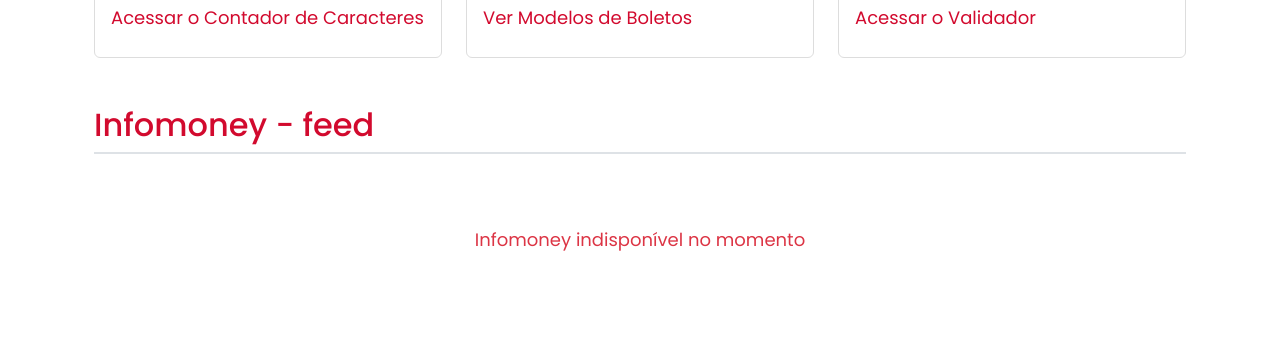
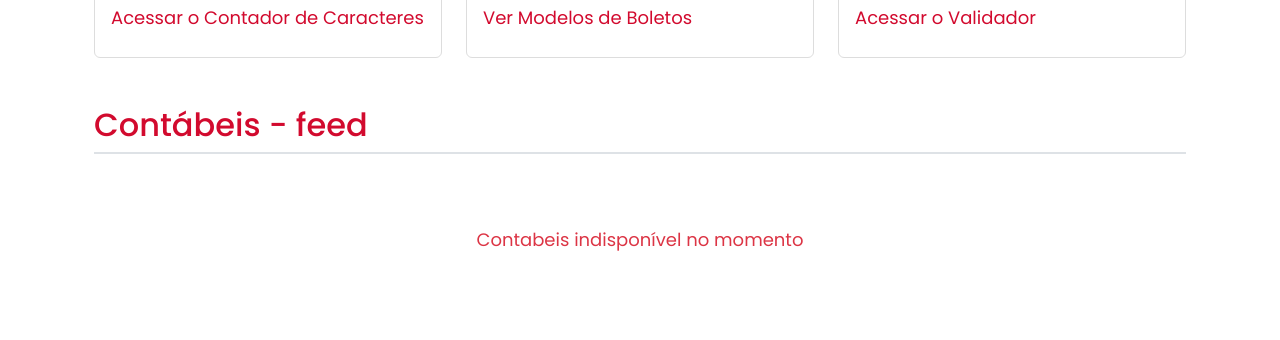
Before and after one commit to Sergio-Damm/boletobancario, a Jekyll site: the page built from index.html, in a window 1280 px wide and 900 px high, scrolled down 2019 px. Shown: the part 158-498 px from the top of the window. Built offline with Jekyll 4.4.1, drawn with Linux system fonts in a browser that asks for light colours.

Commit message:
feed contabeis

```diff
--- a/index.html
+++ b/index.html
@@ -260,14 +260,14 @@
     <div class="container">
         <div class="row">
             <div class="col-12 mx-auto">
-                <a class="link-interno" href="https://www.infomoney.com.br/" target="_blank" rel="noopener noreferrer">
-                    <h2 class="fs-2 text-cerise border-bottom border-2 pb-2 mb-4">Infomoney - feed</h2>
+                <a class="link-interno" href="https://www.contabeis.com.br/" target="_blank" rel="noopener noreferrer">
+                    <h2 class="fs-2 text-cerise border-bottom border-2 pb-2 mb-4">Contábeis - feed</h2>
                 </a>
-                <div id="loading3" class="text-center py-4 text-muted">
+                <div id="loading5" class="text-center py-4 text-muted">
                     <div class="spinner-border spinner-border-sm text-black me-2" role="status"></div>
                     Carregando ...
                 </div>
-                <div id="lista3" class="row g-4">
+                <div id="lista5" class="row g-4">
                 </div>
             </div>
         </div>
--- a/js/main.js
+++ b/js/main.js
@@ -132,7 +132,7 @@
 
 // --- Feed - execucao das chamadas ---
 document.addEventListener('DOMContentLoaded', () => {
-    // Autoesporte
+    // Valor Econômico
     carregarFeed({
         listaId: 'lista1',
         loadingId: 'loading1',
@@ -141,7 +141,7 @@
         letras: 'VE'
     });
 
-    // NewsMotor
+    // Infomoney
     carregarFeed({
         listaId: 'lista3',
         loadingId: 'loading3',
@@ -150,13 +150,13 @@
         letras: 'IM'
     });
 
-    // Estadao (Jornal do Carro)
+    // Contabeis
     carregarFeed({
         listaId: 'lista5',
         loadingId: 'loading5',
-        rss: 'https://www.estadao.com.br/arc/outboundfeeds/feeds/rss/sections/jornal-do-carro/',
-        nome: 'Estadão',
-        letras: 'ES',
+        rss: 'https://www.contabeis.com.br/rss/conteudo/',
+        nome: 'Contabeis',
+        letras: 'CO',
         filtroPaywall: true
     });
 });
```
Also changed, not shown: 2 other files.
